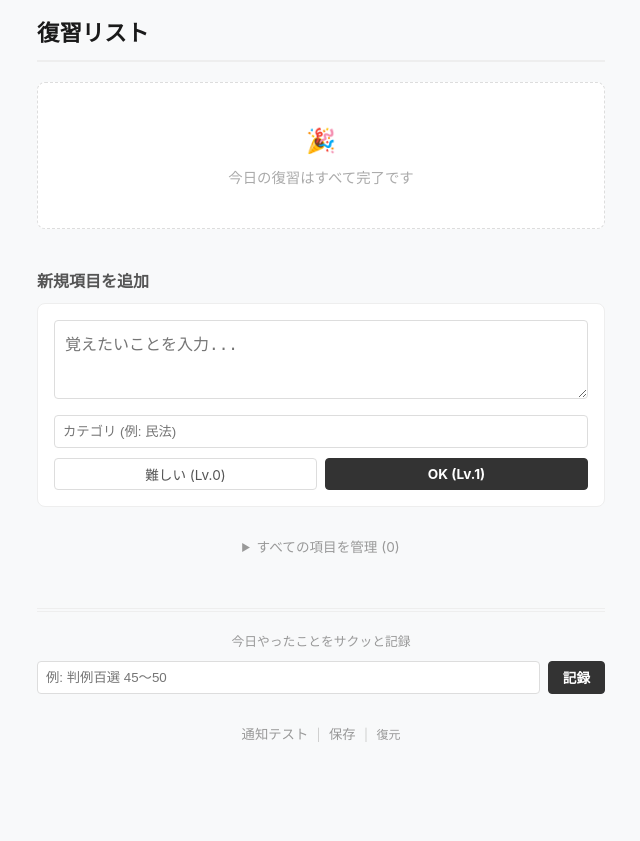
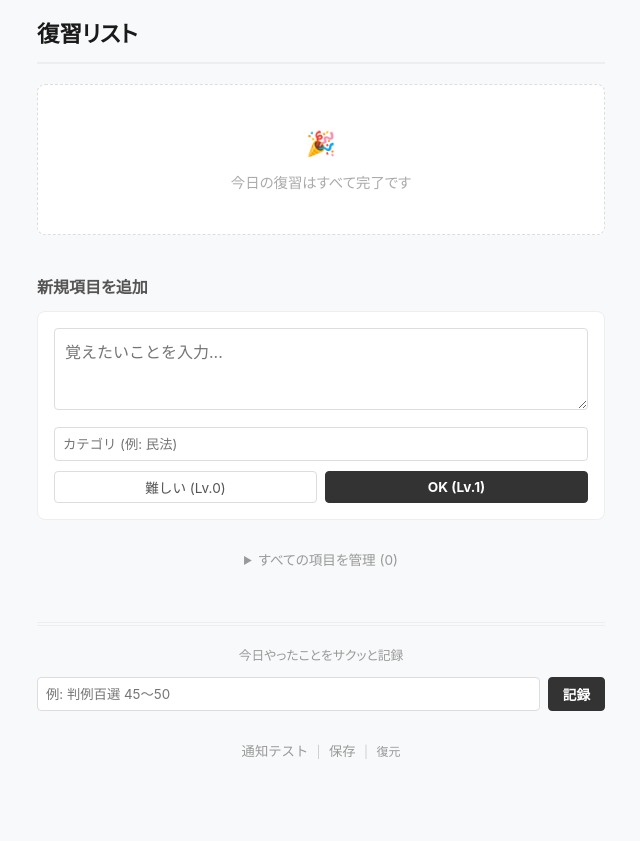
Before and after one commit to nishiko0124/fukusyu, a Flask app: page / in a window 1280 px wide. Shown: the whole page, without its empty margins (319-959 px from the left). Before the commit the page ends 742 px from the top, so only its background shows below. Run offline with Flask 3, Linux system fonts and the light colour scheme.

Commit message:
カテゴリ

```diff
--- a/templates/index.html
+++ b/templates/index.html
@@ -11,10 +11,13 @@
         * { box-sizing: border-box; margin: 0; padding: 0; }
 
         body {
-            font-family: -apple-system, BlinkMacSystemFont, "Helvetica Neue", "Yu Gothic", YuGothic, sans-serif;
+            /* ▼▼▼ フォント設定を変更しました ▼▼▼ */
+            font-family: "Hiragino Kaku Gothic ProN", "Hiragino Sans", -apple-system, BlinkMacSystemFont, sans-serif;
+            font-feature-settings: "palt"; /* 文字詰めを美しく */
+
             background: #f8f9fa;
             color: #333;
-            line-height: 1.5;
+            line-height: 1.6; /* 読みやすく少し広げました */
             padding: 16px;
             max-width: 600px;
             margin: 0 auto;
@@ -103,9 +106,10 @@
             font-size: 1rem;
             resize: vertical;
             margin-bottom: 10px;
+            font-family: inherit; /* フォーム内もフォント継承 */
         }
         .input-row { display: flex; gap: 8px; margin-bottom: 10px; }
-        .input-cat { flex: 1; padding: 8px; border: 1px solid #ddd; border-radius: 4px; }
+        .input-cat { flex: 1; padding: 8px; border: 1px solid #ddd; border-radius: 4px; font-family: inherit; }
 
         /* 完了メッセージ */
         .empty-state {
@@ -228,7 +232,7 @@
 
             <div style="background:#fff; border-radius:8px; border:1px solid #eee; padding:16px; margin-top:10px;">
                 <div style="margin-bottom:16px;">
-                    <select id="cat-filter" onchange="filterItems(this.value)" style="width:100%; padding:8px; border-radius:4px; border:1px solid #ddd; background:#f9f9f9;">
+                    <select id="cat-filter" onchange="filterItems(this.value)" style="width:100%; padding:8px; border-radius:4px; border:1px solid #ddd; background:#f9f9f9; font-family:inherit;">
                         <option value="ALL">すべてのカテゴリを表示</option>
                         {% for category in all_items_by_cat.keys() %}
                             <option value="{{ category }}">{{ category }}</option>
@@ -262,7 +266,7 @@
         <div style="font-size:0.8rem; color:#999; text-align:center; margin-bottom:10px;">今日やったことをサクッと記録</div>
         <form action="{{ url_for('add_item') }}" method="POST" style="display:flex; gap:8px;">
             <input type="hidden" name="category" value="ログ">
-            <input type="text" name="topic" placeholder="例: 判例百選 45〜50" required style="flex:1; padding:8px; border:1px solid #ddd; border-radius:4px;">
+            <input type="text" name="topic" placeholder="例: 判例百選 45〜50" required style="flex:1; padding:8px; border:1px solid #ddd; border-radius:4px; font-family:inherit;">
             <button type="submit" name="initial_confidence" value="good" class="btn-sm btn-done" style="white-space:nowrap;">記録</button>
         </form>
     </div>
@@ -281,11 +285,11 @@
             <textarea id="edit-topic" rows="5" style="width:100%; border:1px solid #333;"></textarea>
 
             <div class="modal-label">カテゴリ</div>
-            <input type="text" id="edit-cat" style="width:100%; padding:8px; border:1px solid #ddd; border-radius:4px; margin-bottom:10px;">
+            <input type="text" id="edit-cat" style="width:100%; padding:8px; border:1px solid #ddd; border-radius:4px; margin-bottom:10px; font-family:inherit;">
 
             <div class="modal-label">次回の復習日</div>
             <div style="display:flex; gap:8px; align-items:center; margin-bottom:6px;">
-                <input type="date" id="edit-date" style="padding:6px; border:1px solid #ddd; border-radius:4px;">
+                <input type="date" id="edit-date" style="padding:6px; border:1px solid #ddd; border-radius:4px; font-family:inherit;">
                 <span id="date-diff" style="font-size:0.8rem; color:#888;"></span>
             </div>
             <div class="date-btns">
@@ -347,10 +351,10 @@
             const cat = document.getElementById('edit-cat').value;
             const dateVal = document.getElementById('edit-date').value;
 
-            // 1. 内容とカテゴリの更新（既存のフォーム送信をJSで模倣）
+            // 1. 内容とカテゴリの更新
             const formData = new URLSearchParams();
             formData.append('topic', topic);
-            formData.append('url', ''); // メモ機能は統合していないので空
+            formData.append('url', '');
             formData.append('category', cat);
 
             // 2. 日付の更新
@@ -358,7 +362,6 @@
             dateData.append('new_date', dateVal);
 
             try {
-                // 並行して送信
                 await Promise.all([
                     fetch(`/edit/${currentEditId}`, { method: 'POST', body: formData }),
                     fetch(`/update_date/${currentEditId}`, { method: 'POST', body: dateData })
```
